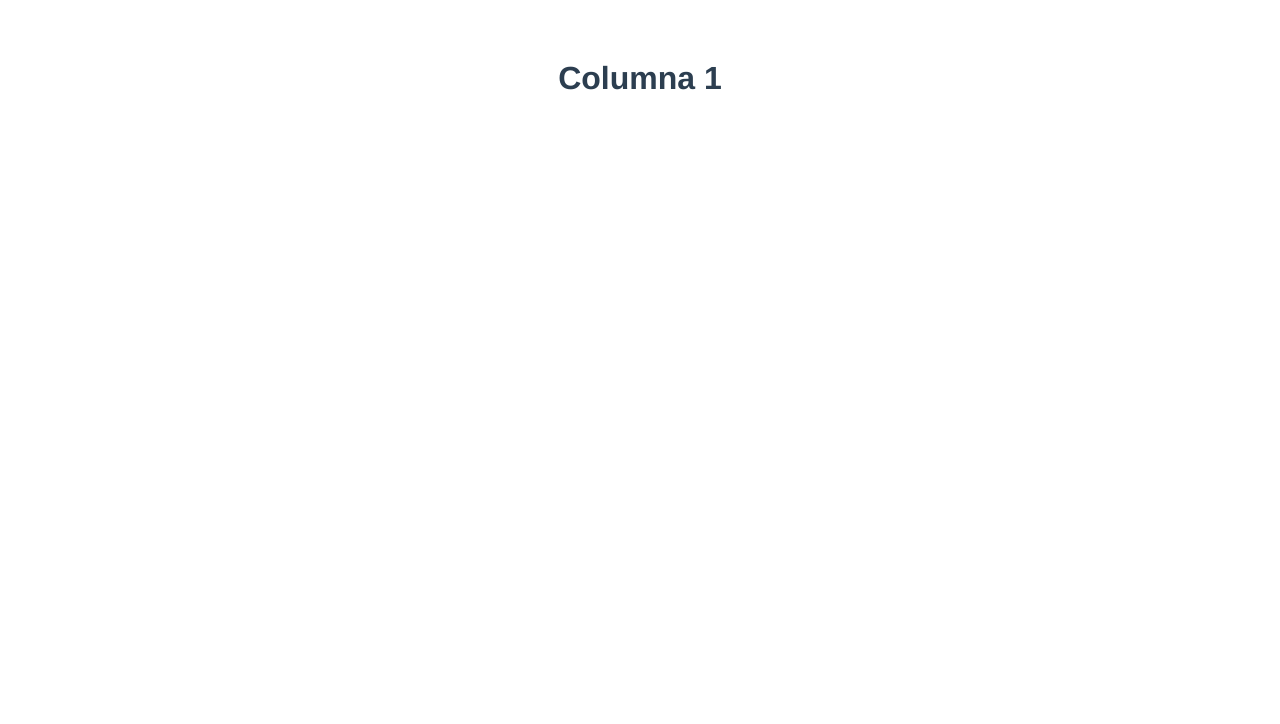
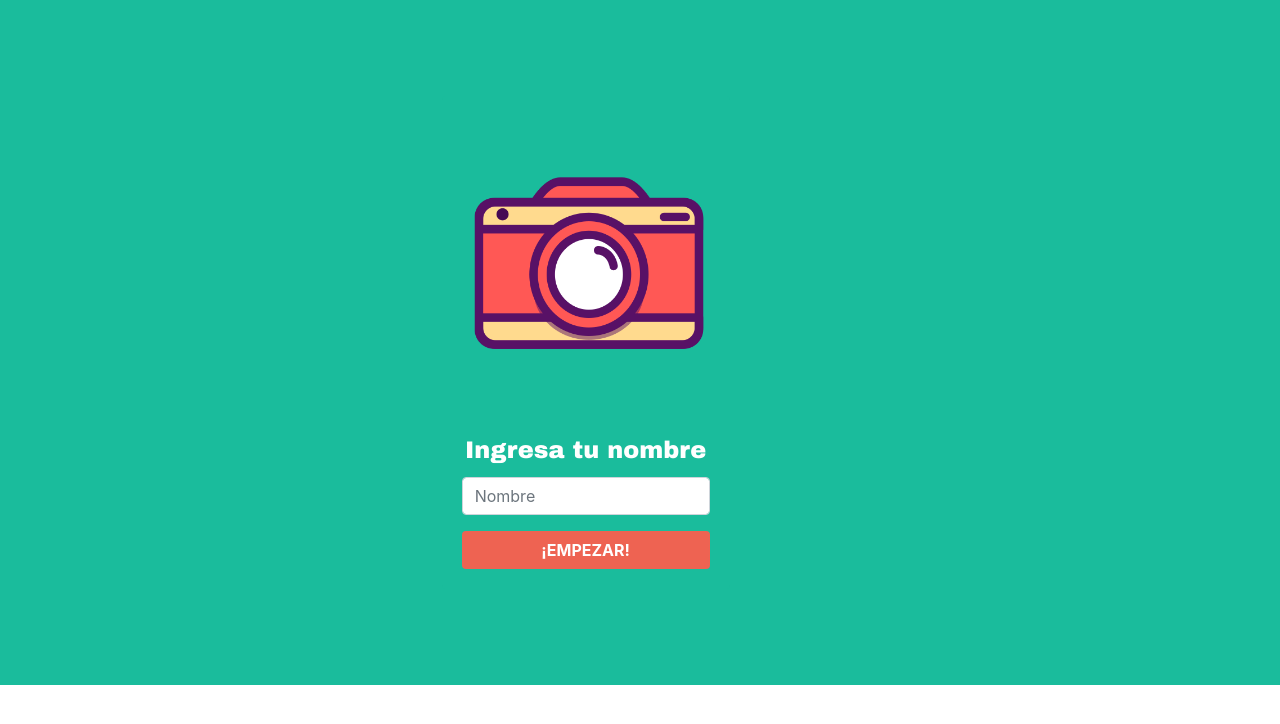
Before and after one commit to magallegos1996/SBProject, a Vue app in the folder vue/: page / in a window 1280 px wide. Shown: the top 724 px of the page. Built offline with nearby package versions, Linux system fonts and the light colour scheme.

Commit message:
Subida de imagen y diseño de GUI

```diff
--- a/vue/public/index.html
+++ b/vue/public/index.html
@@ -6,6 +6,7 @@
     <meta name="viewport" content="width=device-width,initial-scale=1.0">
     <link rel="icon" href="<%= BASE_URL %>favicon.ico">
     <title><%= htmlWebpackPlugin.options.title %></title>
+    <link rel="stylesheet" href="https://stackpath.bootstrapcdn.com/bootstrap/4.3.1/css/bootstrap.min.css" integrity="sha384-ggOyR0iXCbMQv3Xipma34MD+dH/1fQ784/j6cY/iJTQUOhcWr7x9JvoRxT2MZw1T" crossorigin="anonymous">
   </head>
   <body>
     <noscript>
@@ -13,5 +14,8 @@
     </noscript>
     <div id="app"></div>
     <!-- built files will be auto injected -->
+    <script src="https://code.jquery.com/jquery-3.3.1.slim.min.js" integrity="sha384-q8i/X+965DzO0rT7abK41JStQIAqVgRVzpbzo5smXKp4YfRvH+8abtTE1Pi6jizo" crossorigin="anonymous"></script>
+    <script src="https://cdnjs.cloudflare.com/ajax/libs/popper.js/1.14.7/umd/popper.min.js" integrity="sha384-UO2eT0CpHqdSJQ6hJty5KVphtPhzWj9WO1clHTMGa3JDZwrnQq4sF86dIHNDz0W1" crossorigin="anonymous"></script>
+    <script src="https://stackpath.bootstrapcdn.com/bootstrap/4.3.1/js/bootstrap.min.js" integrity="sha384-JjSmVgyd0p3pXB1rRibZUAYoIIy6OrQ6VrjIEaFf/nJGzIxFDsf4x0xIM+B07jRM" crossorigin="anonymous"></script>
   </body>
 </html>
--- a/vue/src/App.vue
+++ b/vue/src/App.vue
@@ -1,28 +1,28 @@
 <template>
-  <div id="app">
+  <div class="container-fluid" id="app">
     <!--<HelloWorld msg="Welcome to Your Vue.js App"/>-->
-    <NavBar/>
+    <!--<NavBar/>-->
+    <Inicio/>
   </div>
 </template>
 
 <script>
-import NavBar from "./components/NavBar";
+//import NavBar from "./components/NavBar";
+import Inicio from "./components/Inicio";
 
 export default {
   name: 'App',
   components: {
-    NavBar,
+  //  NavBar,
+    Inicio
   }
 }
 </script>
 
 <style>
-#app {
-  font-family: Avenir, Helvetica, Arial, sans-serif;
-  -webkit-font-smoothing: antialiased;
-  -moz-osx-font-smoothing: grayscale;
-  text-align: center;
-  color: #2c3e50;
-  margin-top: 60px;
-}
+
+  #app {
+    background-color: #1abc9c;
+  }
+
 </style>
--- /dev/null
+++ b/vue/src/components/Inicio.vue
@@ -0,0 +1,106 @@
+<template>
+    <div class=" pt-5 pb-5">
+        <div class="row pt-5 pb-5">
+            <div class="col-lg-4 offset-lg-4">
+                <div class="card pt-4">
+                    <label for="image">
+                        <input type="file" name="image" id="image" style="display:none;" @change="onFileChange"/>
+                        <img v-if="image === ''" class="card-img-top img-fluid text-center" @mouseover="hover = true" @mouseleave="hover = false" src="../assets/photo-icon.png" alt="Card image cap">
+                        <img v-else class="card-img-top img-fluid text-center" @mouseover="hover = true" @mouseleave="hover = false" :src="image" alt="Card image cap">
+                    </label>
+                    <div class="card-body">
+                        <h6 class="card-title text-center" v-if="!hover">Ingresa tu nombre</h6>
+                        <h6 class="card-title text-center" v-else>Sube una foto tuya</h6>
+                        <form>
+                            <div class="row">
+                                <div class="col pb-3">
+                                    <input v-model="nombreIngresado" type="text" class="form-control" placeholder="Nombre">
+                                </div>
+                            </div>
+                        </form>
+                        <button class="btn btn-block" v-on:click="validarNombre">¡EMPEZAR!</button>
+                        <small class="text-danger text-center"><b>{{error}}</b></small>
+                    </div>
+                </div>
+            </div>
+        </div>
+    </div>
+</template>
+
+<script>
+
+    export default {
+        name: "Inicio",
+        data() {
+            return {
+                nombreIngresado: '',
+                hover: false,
+                image: '',
+                imagenSeleccionada: null,
+                formatosValidos : ['image/jpg', 'image/jpeg'],
+                error: ''
+            }
+        },
+        methods: {
+            validarNombre() {
+                if(this.nombreIngresado.trim() !== 'Stefania Burneo'){
+                    this.error = 'No es un nombre válido';
+                }
+            },
+            onFileChange(e) {
+                const file = e.target.files[0];
+                const fileReader = new FileReader();
+
+                if(!this.validarArchivo(file)){
+                    this.error = 'No ha seleccionado una imagen';
+                }else{
+                    fileReader.addEventListener('load', () => {
+                        this.image = fileReader.result;
+                    });
+                    fileReader.readAsDataURL(file);
+                    this.imagenSeleccionada = file;
+                }
+            },
+            validarArchivo(file) {
+                //Validar si es imagen jpg o jpeg
+                return this.formatosValidos.includes(file.type);
+
+            }
+        }
+    }
+</script>
+
+<style scoped>
+
+    .card {
+        background-color: #1abc9c;
+        width: 18rem;
+        border: none;
+    }
+    .row {
+        background-color: #1abc9c;
+    }
+    .card-img-top {
+    //border: 2px solid red;
+        border-radius: 25px;
+        object-fit: cover;
+    }
+    .card-title{
+        color: white;
+        font-size: x-large;
+        font-family: "Arial Black";
+    }
+    .btn {
+        background-color: #EE6352;
+        color: white;
+        font-weight: bold;
+    }
+    .btn:hover {
+        box-shadow: 5px 10px 13px #0A5B3E;
+    }
+    .card-img-top:hover{
+        cursor: pointer;
+        box-shadow: -1px 6px 35px 3px #0D6C4E;
+    }
+
+</style>
--- a/vue/src/components/NavBar.vue
+++ b/vue/src/components/NavBar.vue
@@ -1,12 +1,13 @@
 <template>
     <div>
         <div class="row">
-            <div class="col">
-                <h1>Columna 1</h1>
+            <div class="col-lg-12">
+                <nav class="navbar">
+                    <span class="navbar-brand mb-0 h1">SB PROJECT</span>
+                </nav>
             </div>
         </div>
     </div>
-
 </template>
 
 <script>
@@ -17,4 +18,21 @@
 
 <style scoped>
 
+    .navbar {
+        min-height: 80px;
+        width: 100% !important;
+        box-shadow: 0 4px 5px -2px black;
+        background-color: #EE6352;
+    }
+    .navbar-brand {
+        padding: 0 15px 0 80px;
+        height: 80px;
+        line-height: 80px;
+        font-weight: bold;
+        font-size: 30px;
+        color: white;
+    }
+    .col-lg-12 {
+        width: 100%;
+    }
 </style>
```
Also changed, not shown: vue/src/assets/photo-icon.png (added), vue/src/assets/user-icon.png (added).
